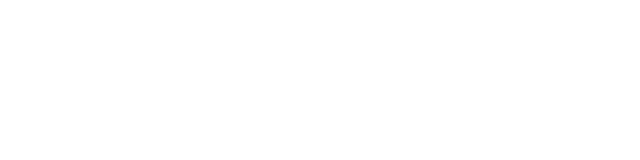
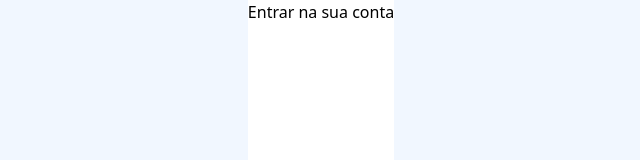
Before and after one commit to Rotiivv/front-end, a React (Vite) app: page /login in a window 1280 px wide. Shown: the top 160 px of the page, without its empty margins (319-959 px from the left). Built offline with nearby package versions, Linux system fonts and the light colour scheme.

Commit message:
chore: add tailwind variants

```diff
--- a/index.html
+++ b/index.html
@@ -7,7 +7,7 @@
     <title>Vite + React + TS</title>
   </head>
   <body>
-    <div class="h-screen w-scree" id="root"></div>
+    <div class="h-screen w-screen" id="root"></div>
     <script type="module" src="/src/main.tsx"></script>
   </body>
 </html>
--- a/package.json
+++ b/package.json
@@ -15,6 +15,7 @@
     "react": "^19.1.1",
     "react-dom": "^19.1.1",
     "react-router-dom": "^7.8.2",
+    "tailwind-variants": "^3.1.0",
     "tailwindcss": "^4.1.12",
     "vite-plugin-dts": "^4.5.4",
     "vite-plugin-svgr": "^4.5.0"
--- a/src/router/AuthGuard.tsx
+++ b/src/router/AuthGuard.tsx
@@ -4,11 +4,11 @@ interface AuthGuardProps {
   isPrivate: boolean;
 }
 
-const AuthGuard = (isPrivate: AuthGuardProps) => {
+const AuthGuard = ({ isPrivate }: AuthGuardProps) => {
   const signedIn = false; //localStorage.getItem("token");
 
-  if (!signedIn && isPrivate) return <Navigate to="/login" />;
-  if (signedIn && !isPrivate) return <Navigate to="/" />;
+  if (!signedIn && isPrivate) return <Navigate to="/login" replace />;
+  if (signedIn && !isPrivate) return <Navigate to="/" replace />;
 
   return <Outlet />;
 };
--- /dev/null
+++ b/src/view/pages/Input.tsx
@@ -0,0 +1,13 @@
+interface InputProps {
+  placeholder: string;
+}
+
+const Input = ({ placeholder, ...props }: InputProps) => {
+  return (
+    <div className="w-full">
+      <input {...props} />
+    </div>
+  );
+};
+
+export default Input;
--- /dev/null
+++ b/src/view/pages/Login.tsx
@@ -0,0 +1,13 @@
+const Login = () => {
+  return (
+    <>
+      <div className="flex justify-center w-full h-full bg-[#F1F7FF]">
+        <div className="flex flex-col max-w-[390px] bg-[#FFFFFF]">
+          <p>Entrar na sua conta</p>
+        </div>
+      </div>
+    </>
+  );
+};
+
+export default Login;
```
Also changed, not shown: src/router/index.tsx (+4 -3 lines), 1 other file (tests, documents, lock files or other folders).
